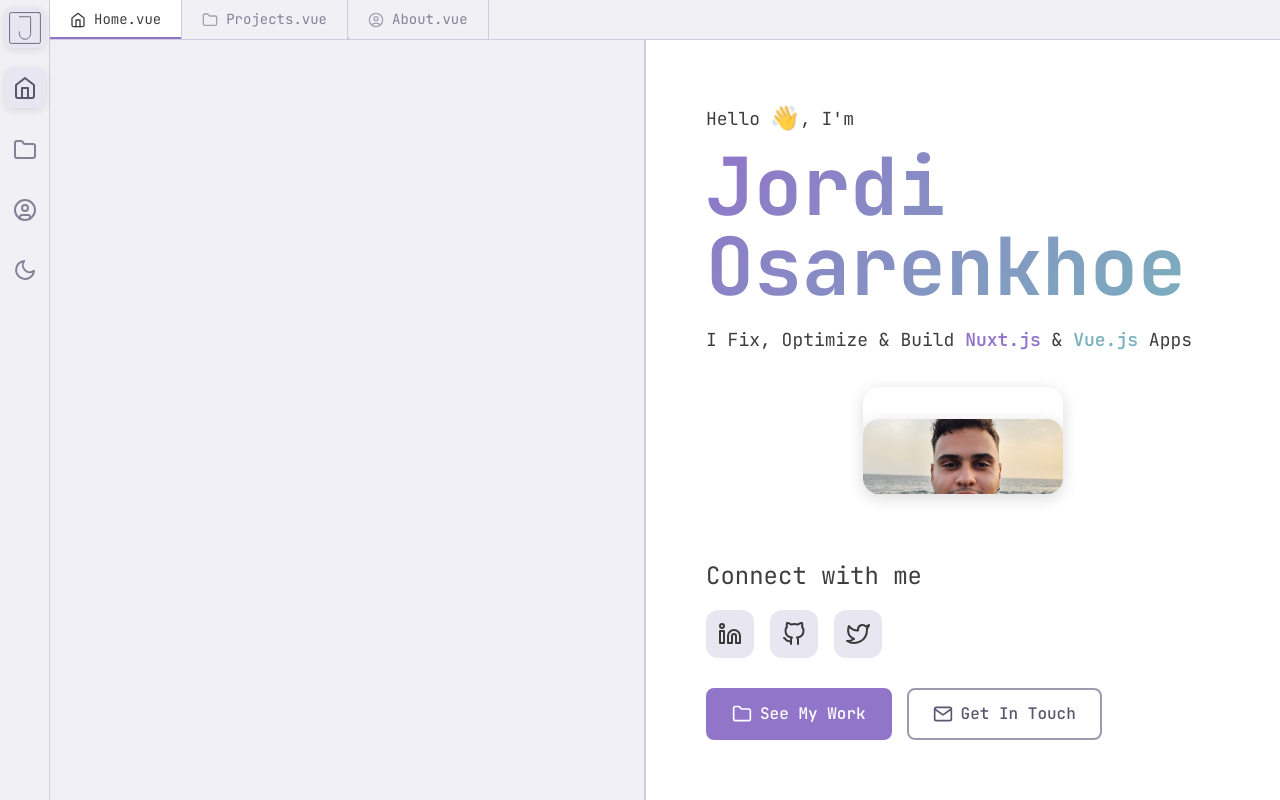
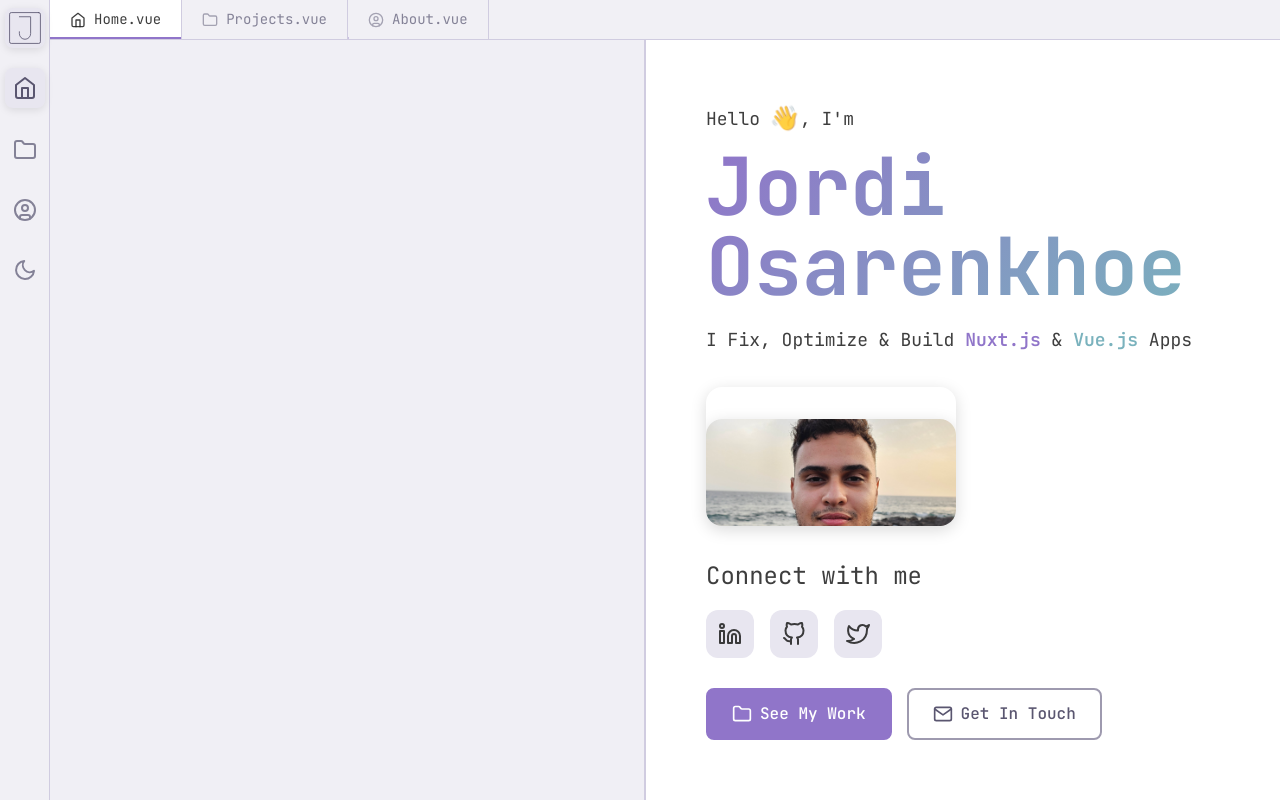
Before and after one commit to Jordiop/tab-portfolio, a Vue app: page / in a window 1280 px wide. Built offline with nearby package versions, Linux system fonts and the light colour scheme.

Commit message:
feat: rendering issues fixed

```diff
--- a/src/App.vue
+++ b/src/App.vue
@@ -13,6 +13,8 @@ const navigateTo = (path: string, tab: string) => {
   if (route.path !== path) {
     router.push(path)
     activeTab.value = tab
+  } else {
+    activeTab.value = tab
   }
 }
 
@@ -27,7 +29,6 @@ const toggleTheme = () => {
   }
 }
 
-// Watch for route changes to update active tab
 watch(() => route.path, (newPath) => {
   switch (newPath) {
     case '/':
@@ -48,7 +49,6 @@ onMounted(() => {
   if (isDarkMode.value) document.body.classList.add('dark')
   else document.body.classList.remove('dark')
 
-  // Set initial active tab based on current route
   switch (route.path) {
     case '/':
       activeTab.value = 'Home.vue'
@@ -61,7 +61,6 @@ onMounted(() => {
       break
   }
 
-  // Hide loading after initial mount
   setTimeout(() => {
     isLoading.value = false
   }, 300)
@@ -146,9 +145,7 @@ onMounted(() => {
           </div>
         </div>
         <router-view v-slot="{ Component }">
-          <transition name="fade" mode="out-in" @before-leave="isLoading = true" @after-enter="isLoading = false">
             <component :is="Component" :key="route.path" />
-          </transition>
         </router-view>
       </div>
     </div>
--- a/src/assets/main.css
+++ b/src/assets/main.css
@@ -251,7 +251,6 @@ body {
 .line-numbers {
   width: 50px;
   min-width: 50px;
-  margin-top: 6px;
   text-align: right;
   padding-right: 10px;
   color: var(--line-numbers);
--- a/src/views/Home.vue
+++ b/src/views/Home.vue
@@ -8,7 +8,7 @@ const codeLines: Array<{ num: number; content: string; class: string }> = [
   { num: 4, content: '', class: '' },
   { num: 5, content: 'const name = ref(\'Jordi Osarenkhoe\')', class: 'variable' },
   { num: 6, content: 'const role = ref(\'Full Stack Developer\')', class: 'variable' },
-  { num: 7, content: 'const skills = [', class: 'variable' },
+  { num: 7, content: 'const skills = [', class: 'punctuation' },
   { num: 8, content: '  \'Vue.js\',', class: 'string' },
   { num: 9, content: '  \'Nuxt.js\',', class: 'string' },
   { num: 10, content: '  \'TypeScript\',', class: 'string' },
@@ -88,7 +88,7 @@ const typeWriter = () => {
         <img src="@/assets/images/meirl.jpg" alt="Jordi Osarenkhoe" class="developer-img">
         <div class="image-overlay">
           <div class="overlay-content">
-            <span class="overlay-text">Full Stack Developer</span>
+            <span class="overlay-text">Yap, that's me</span>
           </div>
         </div>
       </div>
@@ -140,9 +140,9 @@ const typeWriter = () => {
 
 .developer-image-container {
   position: relative;
-  width: 200px;
-  height: 200px;
-  margin: 2rem auto;
+  width: 250px;
+  height: 250px;
+  margin-top: 2rem;
   border-radius: 16px;
   overflow: hidden;
   box-shadow: var(--shadow-medium);
```
